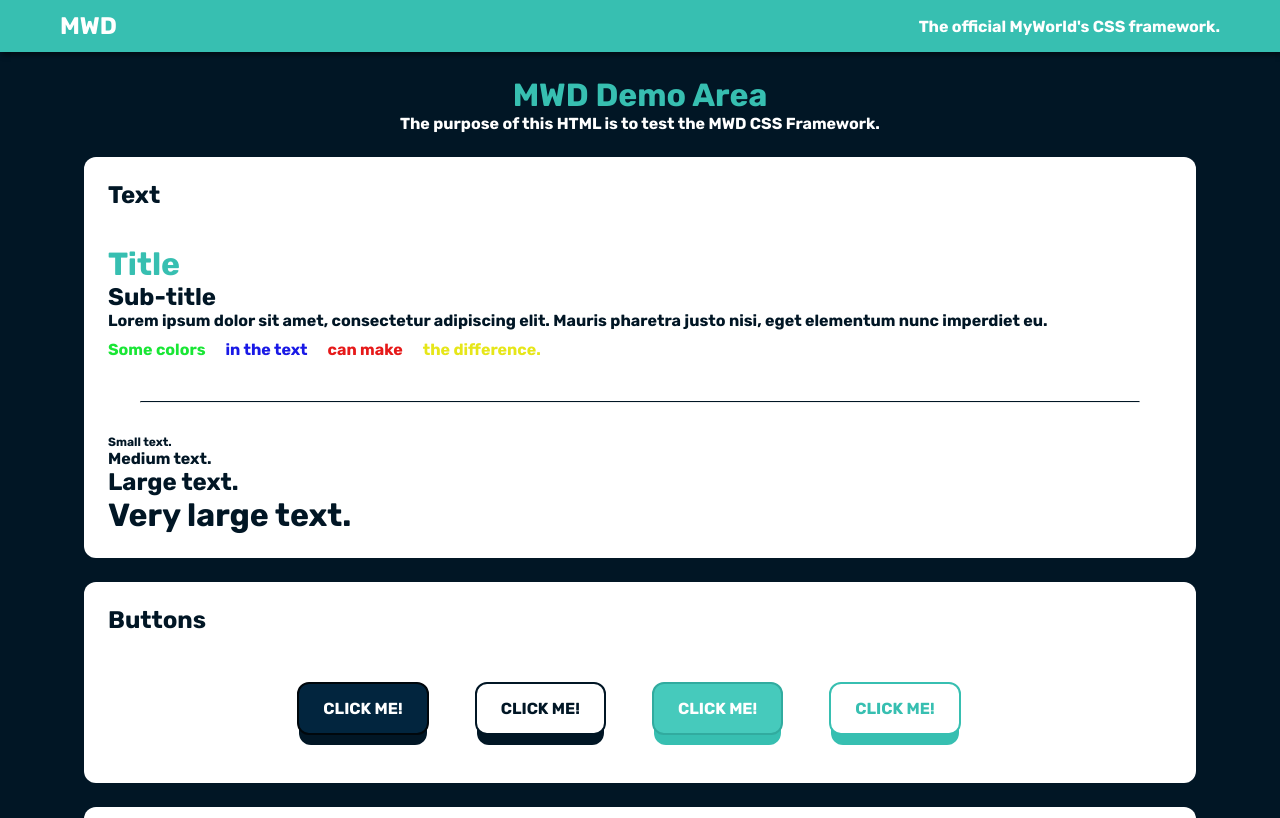
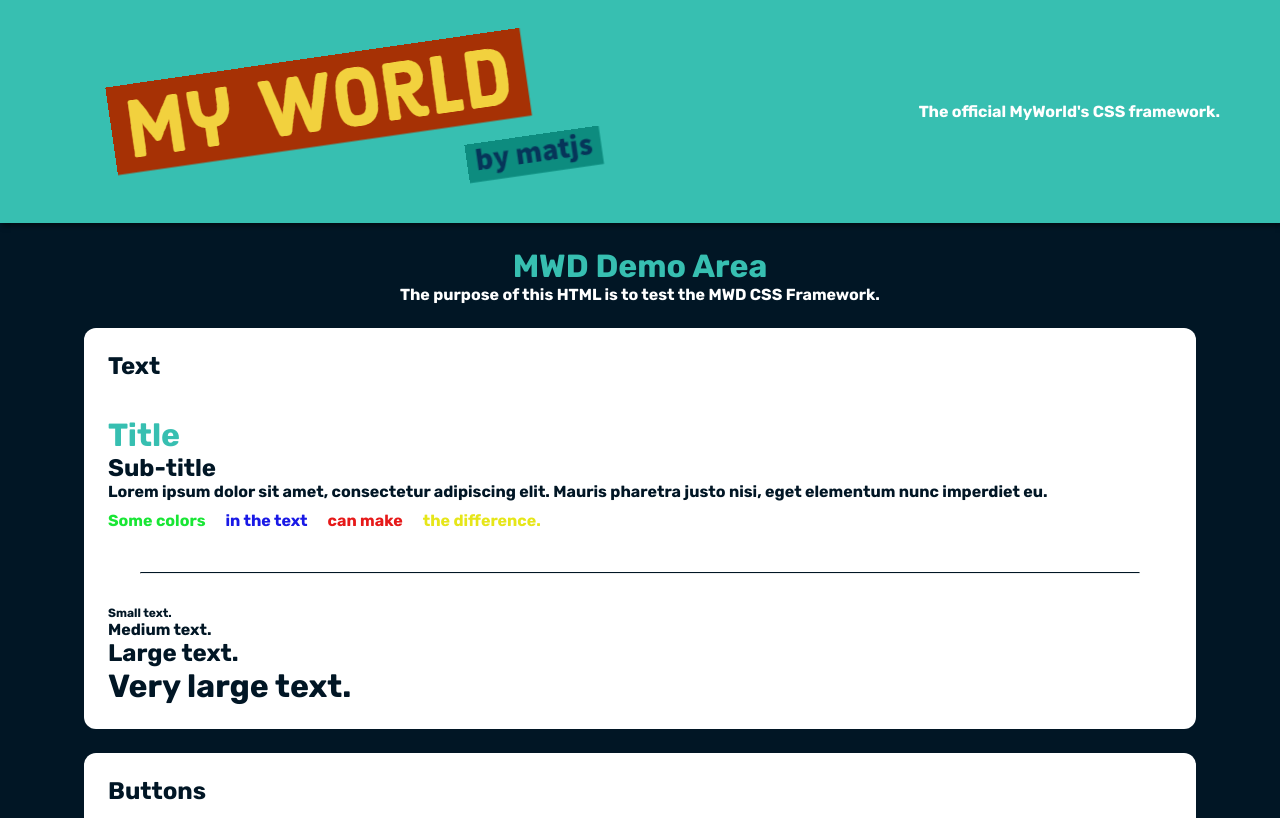
Before and after one commit to matjsz/mwd, a website: page index.html in a window 1280 px wide. Shown: the top 818 px of the page. Drawn offline with Linux system fonts and the light colour scheme.

Commit message:
logo testing

```diff
--- a/index.html
+++ b/index.html
@@ -11,7 +11,7 @@
 <body class="dark-mode">
     <nav class="navbar-secondary mb-2">
         <div class="container">
-            <h2 class="site-title">MWD</h2>
+            <h2 class="site-title"><img src="./mw-logo.png" /></h2>
             <p>The official MyWorld's CSS framework.</p>
         </div>
     </nav>
```
